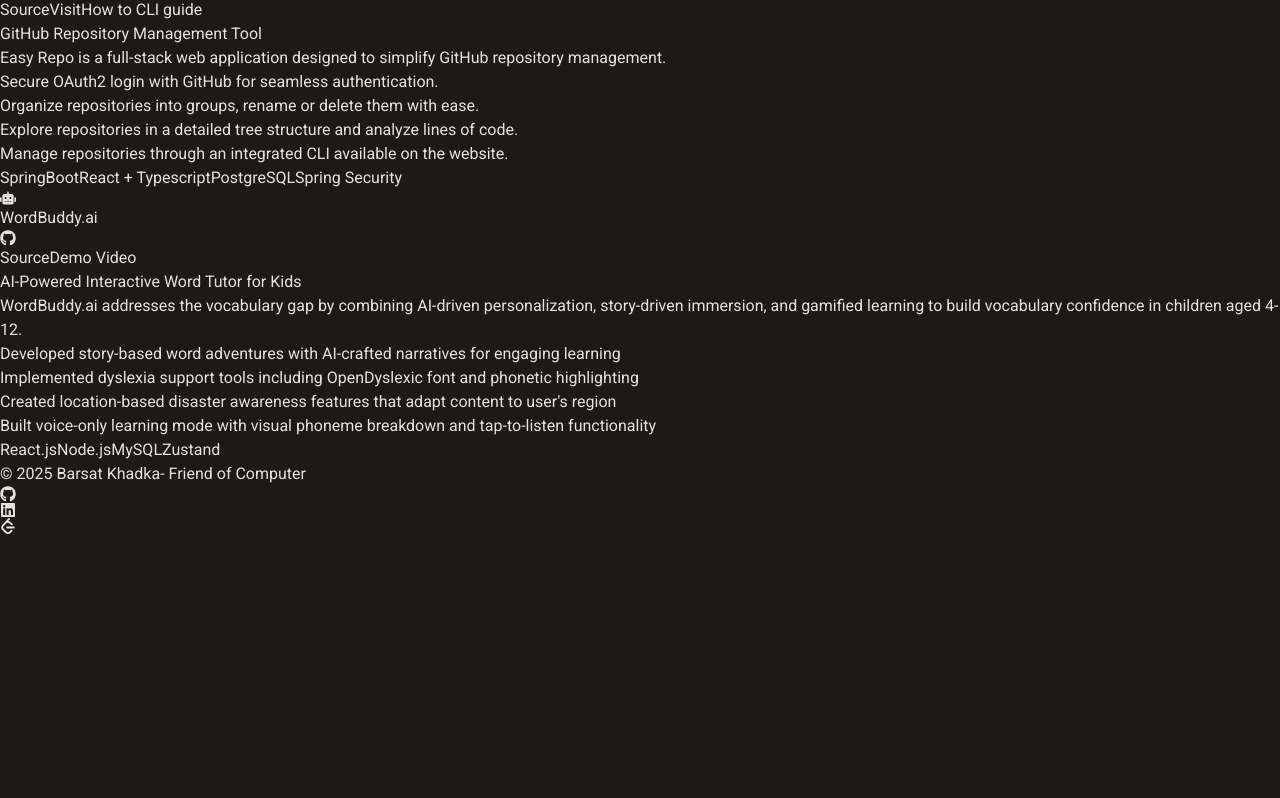
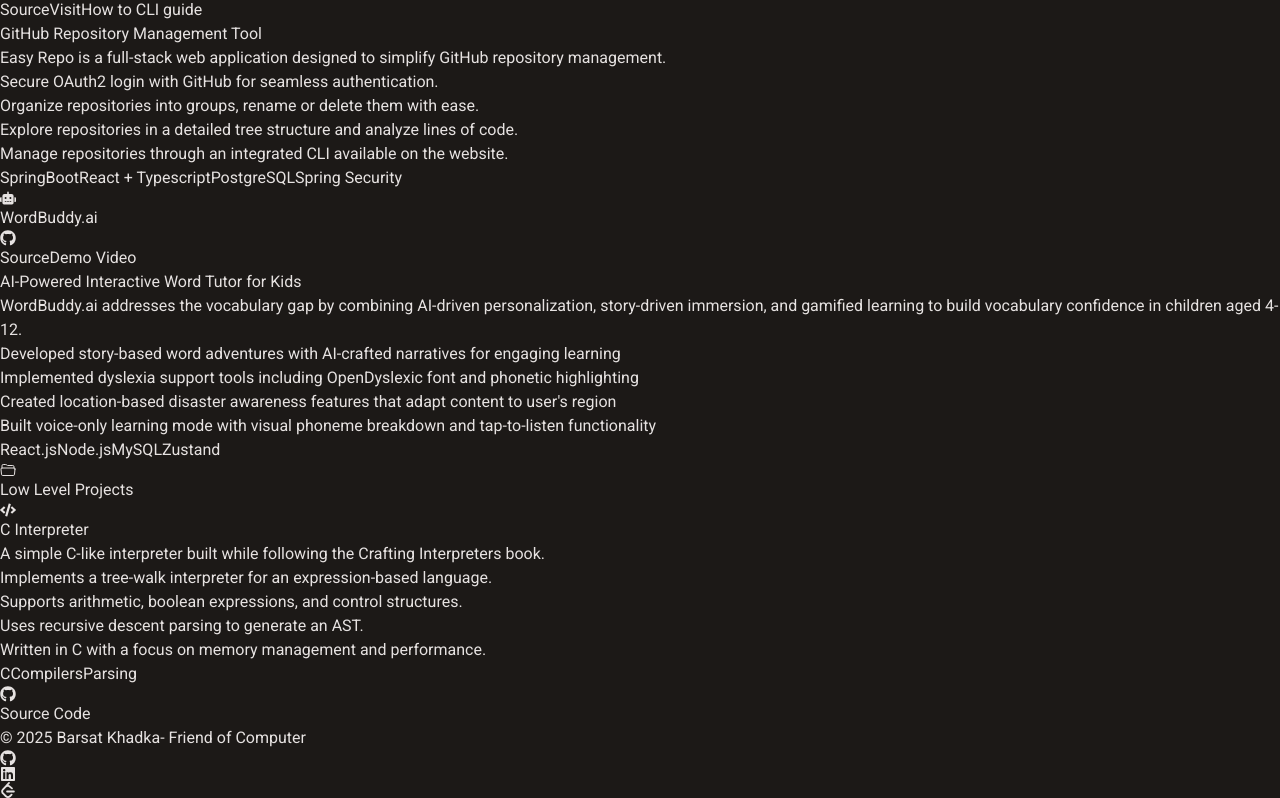
Before and after one commit to BarsatKhadka/portfolioV1, a React (Vite) app: page / in a window 1280 px wide. Shown: the part 4666-5464 px from the top of the page. Before the commit the page ends 5200 px from the top, so only its background shows below. Built offline with nearby package versions, Linux system fonts and the light colour scheme.

Commit message:
add: interpreter as low level project

```diff
--- a/src/components/Projects/LowLevelProjects.jsx
+++ b/src/components/Projects/LowLevelProjects.jsx
@@ -1,13 +1,62 @@
 import { IoFolderOpenOutline } from "react-icons/io5";
-import { FaGithub, FaClock, FaDatabase, FaRobot } from "react-icons/fa";
+import { FaGithub, FaCode, FaTerminal } from "react-icons/fa";
 import { Link } from "react-router-dom";
 
-export const LowLevelProjects = () =>{
-    return(
-        <>
+export const LowLevelProjects = () => {
+  return (
+    <div className="ml-8 mt-16 lg:ml-48">
+      {/* Section Title */}
+      <div className="flex items-center gap-2 mb-6">
+        <IoFolderOpenOutline className="text-[#6DB33F] w-8 h-8" />
+        <p className="text-2xl font-bold text-white">Low Level Projects</p>
+      </div>
 
+      <div className="grid grid-cols-1 md:grid-cols-2 lg:grid-cols-1 gap-6 mr-8 lg:mr-8">
+        {/* Interpreter Project Card */}
+        <div className="bg-[#1E1E1E] p-6 rounded-lg hover:scale-105 transform transition-all duration-500 hover:shadow-2xl hover:shadow-[#eebc86]/20 cursor-pointer">
+          <h3 className="text-[#ebffff] text-xl font-semibold mb-6 flex items-center gap-3">
+            <FaCode className="w-7 h-7 text-yellow-400" />
+            <span className="cursor-text">C Interpreter</span>
+          </h3>
 
+          <p className="text-gray-400 text-sm mb-4 cursor-text">
+            A simple C-like interpreter built while following the{" "}
+            <span className="text-[#61DAFB]">Crafting Interpreters</span> book.
+          </p>
 
-        </>
-    )
-}
+          <ul className="text-gray-300 text-sm mb-4 list-disc list-inside cursor-text">
+            <li>Implements a tree-walk interpreter for an expression-based language.</li>
+            <li>Supports arithmetic, boolean expressions, and control structures.</li>
+            <li>Uses recursive descent parsing to generate an AST.</li>
+            <li>Written in C with a focus on memory management and performance.</li>
+          </ul>
+
+          {/* Tech Stack */}
+          <div className="flex flex-wrap gap-2 mb-4">
+            <span className="bg-[#A8B9CC]/10 text-[#A8B9CC] text-xs px-3 py-1 rounded-full cursor-text">
+              C
+            </span>
+            <span className="bg-[#E44D26]/10 text-[#E44D26] text-xs px-3 py-1 rounded-full cursor-text">
+              Compilers
+            </span>
+            <span className="bg-[#F7DF1E]/10 text-[#F7DF1E] text-xs px-3 py-1 rounded-full cursor-text">
+              Parsing
+            </span>
+          </div>
+
+          {/* Links */}
+          <div className="flex gap-3">
+            <a
+              href="https://github.com/BarsatKhadka/Simple-C-Interpreter"
+              target="_blank"
+              rel="noopener noreferrer"
+              className="bg-[#24292E] hover:bg-[#333] text-white text-xs px-4 py-2 rounded-md flex items-center gap-2 transition-all"
+            >
+              <FaGithub className="text-white" /> Source Code
+            </a>
+          </div>
+        </div>
+      </div>
+    </div>
+  );
+};
```
